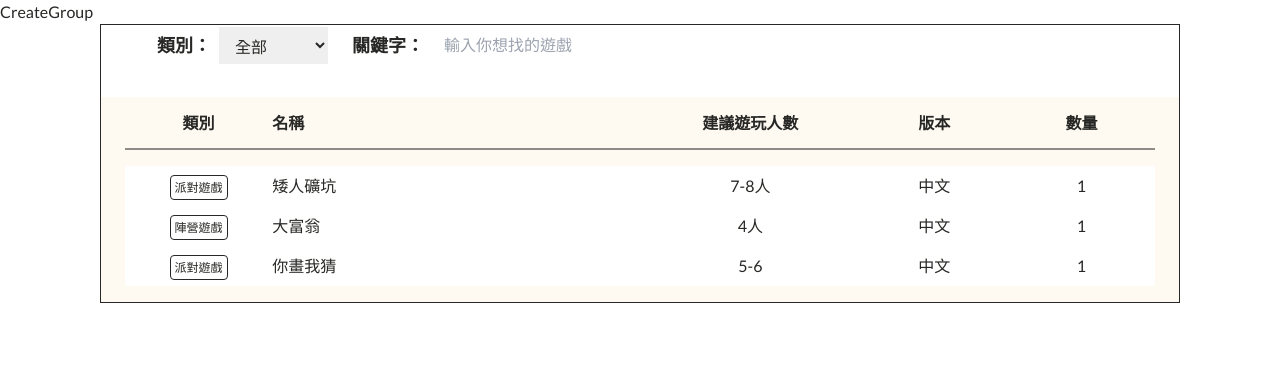
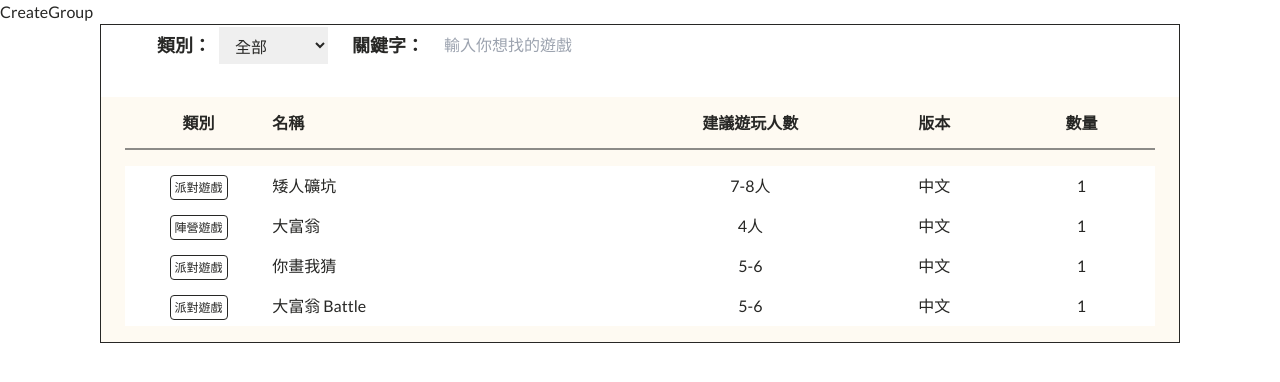
Before and after one commit to star82620/join-joy, a Next.js app: page /create-group in a window 1280 px wide. Shown: the top 382 px of the page. Built offline with nearby package versions, Linux system fonts and the light colour scheme.

Commit message:
update/ selected handle

```diff
--- /dev/null
+++ b/common/components/GameList/EmptyResult.tsx
@@ -0,0 +1,5 @@
+import React from "react";
+
+export default function EmptyResult() {
+  return <li className="text-center">沒有符合的項目</li>;
+}
--- a/common/components/GameList/GameItem.tsx
+++ b/common/components/GameList/GameItem.tsx
@@ -1,13 +1,20 @@
 import React from "react";
 import { GameItemProps } from "./data";
 
-export default function GameItem({ game, isReadOnly }: GameItemProps) {
+export default function GameItem({
+  game,
+  isReadOnly,
+  selectedGames,
+  setSelectedGames,
+  handleSelected,
+}: GameItemProps) {
   const { gameId, type, gameName, peopleNum, version, qtu } = game;
   return (
-    <li className="flex justify-between md:gap-3 py-2 bg-white text-center md:text-sm">
+    <li>
+      <label className="flex justify-between md:gap-3 py-2 bg-white text-center md:text-sm">
         {!isReadOnly && (
           <div className="w-[10%]">
-          <input type="checkbox" defaultChecked={true} onChange={() => {}} />
+            <input type="checkbox" name={gameId} onChange={handleSelected} />
           </div>
         )}
         <div className="w-[20%] min-w-[52px]">
@@ -19,6 +26,7 @@ export default function GameItem({ game, isReadOnly }: GameItemProps) {
         {isReadOnly && <div className="w-[30%] min-w-[84px]">{peopleNum}</div>}
         {isReadOnly && <div className="w-[20%] min-w-[28px]">{version}</div>}
         <div className="w-[20%] min-w-[28px]">{qtu}</div>
+      </label>
     </li>
   );
 }
--- a/common/components/GameList/data.tsx
+++ b/common/components/GameList/data.tsx
@@ -7,9 +7,14 @@ type GameType = {
   qtu: number;
 };
 
+export type SelectedGamesType = Array<string>;
+
 export type GameItemProps = {
   game: GameType;
   isReadOnly: boolean;
+  selectedGames: SelectedGamesType;
+  setSelectedGames: (selectedGames: SelectedGamesType) => void;
+  handleSelected: React.ChangeEventHandler;
 };
 
 export const gamesData: GameType[] = [
@@ -37,4 +42,12 @@ export const gamesData: GameType[] = [
     version: "中文",
     qtu: 1,
   },
+  {
+    gameId: "g433",
+    type: "派對遊戲",
+    gameName: "大富翁 Battle",
+    peopleNum: "5-6",
+    version: "中文",
+    qtu: 1,
+  },
 ];
--- a/common/components/GameList/index.tsx
+++ b/common/components/GameList/index.tsx
@@ -1,7 +1,8 @@
 import TagBlock from "@/modules/UserProfile/TagBlock";
 import React, { useEffect, useState } from "react";
-import { gamesData } from "./data";
+import { gamesData, SelectedGamesType } from "./data";
 import GameItem from "./GameItem";
+import EmptyResult from "./EmptyResult";
 
 const isReadOnly = true;
 
@@ -9,6 +10,8 @@ export default function GameList() {
   const [renderData, setRenderData] = useState(gamesData);
   const [selectType, setSelectType] = useState("all");
   const [searchValue, setSearchValue] = useState("");
+  const [selectedGames, setSelectedGames] = useState<SelectedGamesType>([]);
+  const isEmptyResult = renderData.length === 0;
 
   // 得到 gameType 類別篩選內容
   let gameTypes: Array<string> = [];
@@ -23,6 +26,17 @@ export default function GameList() {
 
   const handleSearchValue = (e: React.ChangeEvent<HTMLInputElement>) => {
     setSearchValue(e.target.value);
+  };
+
+  const handleSelected = (e: React.ChangeEvent<HTMLInputElement>) => {
+    if (e.target.checked) {
+      setSelectedGames([...selectedGames, e.target.name]);
+    } else {
+      const index = selectedGames.findIndex((game) => game === e.target.name);
+      const newData = [...selectedGames];
+      newData.splice(index, 1);
+      setSelectedGames(newData);
+    }
   };
 
   useEffect(() => {
@@ -85,8 +99,16 @@ export default function GameList() {
           </div>
           <ul className="border-t-2 border-gray-400 mt-4 pt-4 md:mt-2 md:pt-2">
             {renderData.map((game) => (
-              <GameItem key={game.gameId} game={game} isReadOnly={isReadOnly} />
+              <GameItem
+                key={game.gameId}
+                game={game}
+                isReadOnly={isReadOnly}
+                selectedGames={selectedGames}
+                setSelectedGames={setSelectedGames}
+                handleSelected={handleSelected}
+              />
             ))}
+            {isEmptyResult && <EmptyResult />}
           </ul>
         </div>
       </div>
```
Lines whose indentation alone changed are shown as unchanged.
